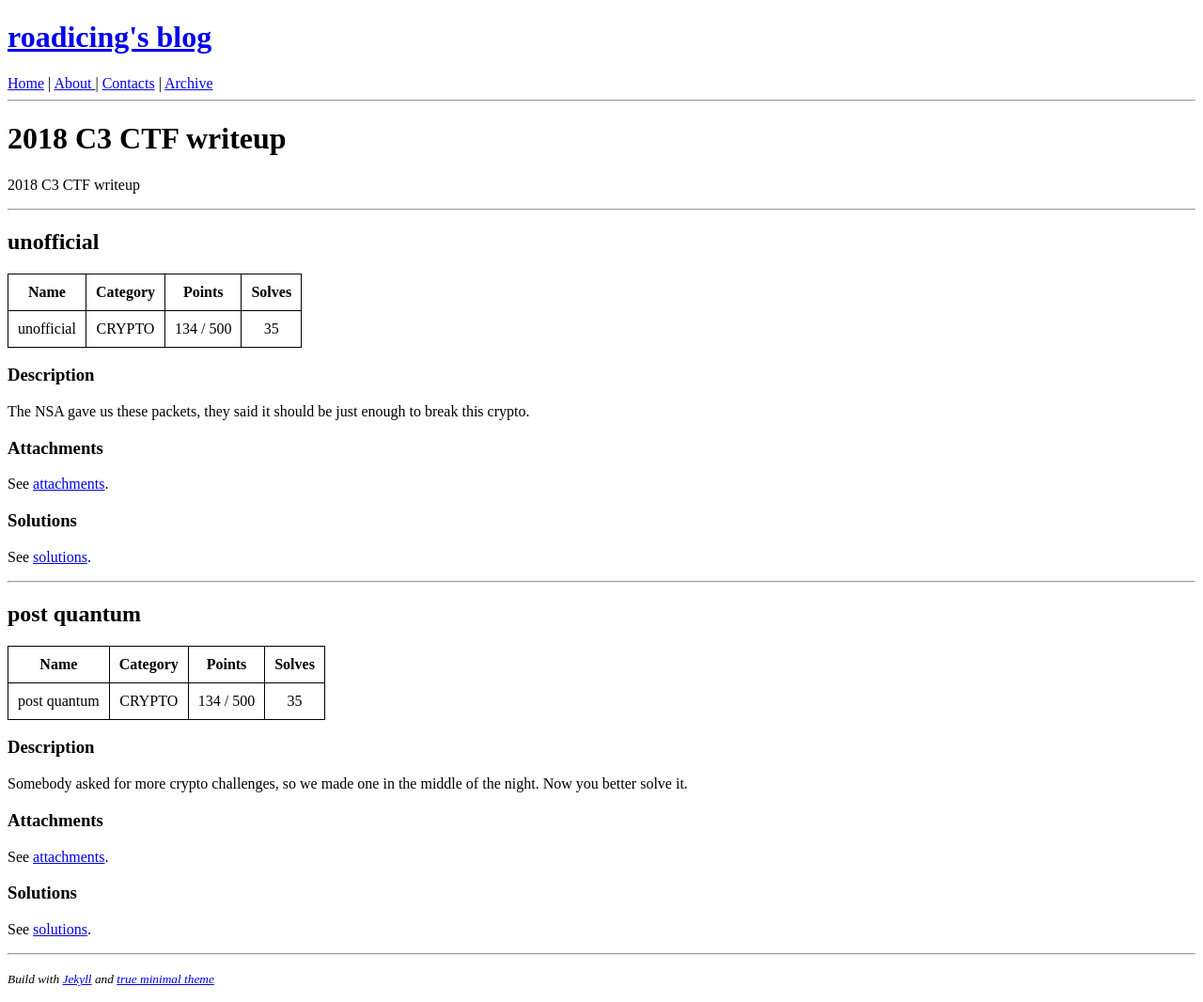
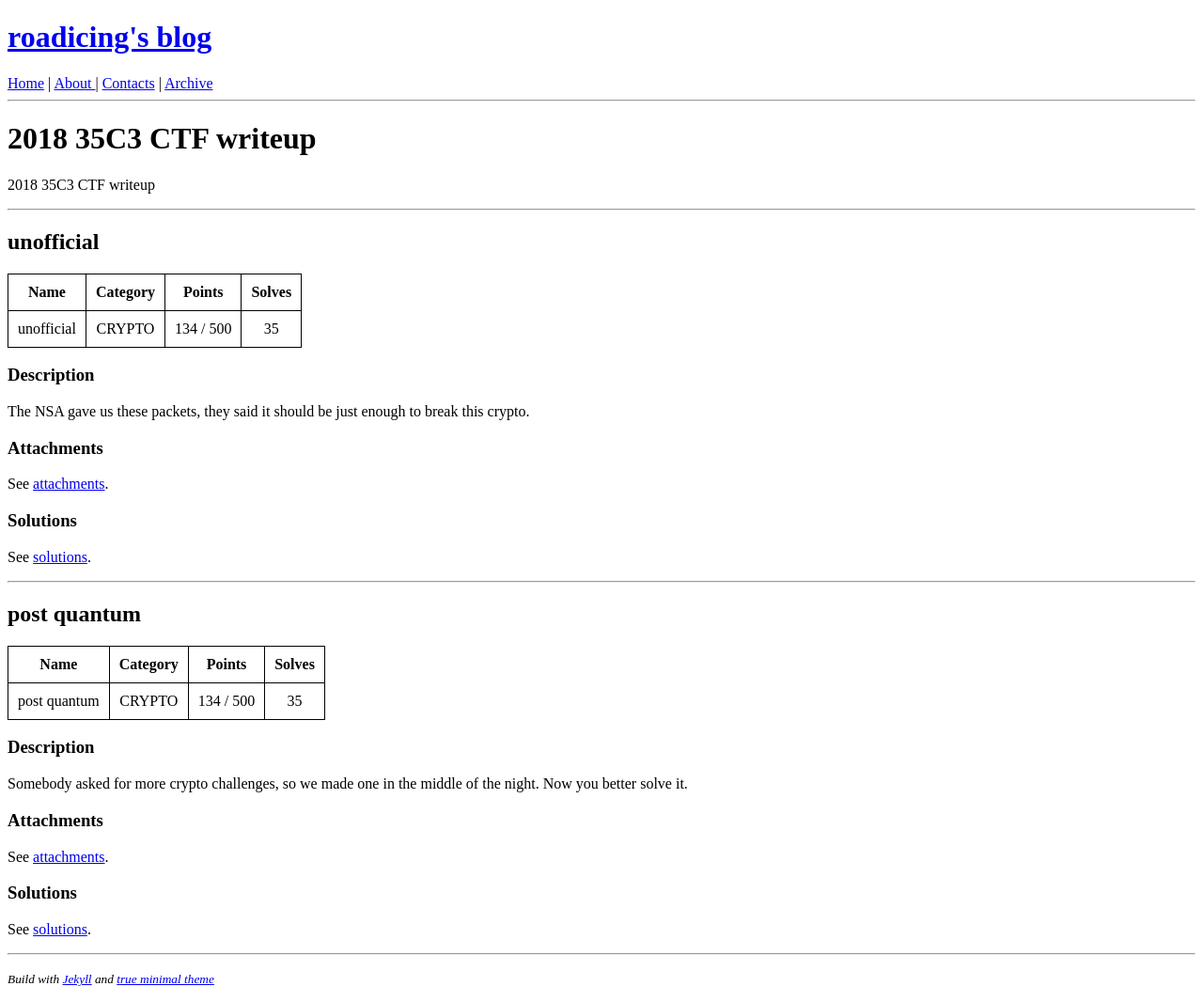
Before and after one commit to Roadicing/Roadicing.github.io, a Jekyll site: the page built from _posts/2018-12-31-35c3ctf-writeup.md, in a window 1280 px wide. Shown: the whole page at 94% size. Built offline with Jekyll 4.4.1, drawn with Linux system fonts in a browser that asks for light colours; part of the change alters nothing that is shown.

Commit message:
Update and rename 2018-12-31-c3ctf-writeup.md to 2018-12-31-35c3ctf-writeup.md

```diff
--- a/_posts/2018-12-31-c3ctf-writeup.md
+++ b/_posts/2018-12-31-35c3ctf-writeup.md
@@ -1,10 +1,10 @@
 ---
 layout: post
-title:  "2018 C3 CTF writeup"
+title:  "2018 35C3 CTF writeup"
 date:   2018-12-31 23:19:44 +0800
 ---
 
-2018 C3 CTF writeup
+2018 35C3 CTF writeup
 
 ***
 
@@ -18,10 +18,10 @@ date:   2018-12-31 23:19:44 +0800
 > The NSA gave us these packets, they said it should be just enough to break this crypto.
 
 ### Attachments
-See [attachments](https://github.com/roadicing/ctf-writeups/tree/main/2018/c3ctf/unofficial/attachments).
+See [attachments](https://github.com/roadicing/ctf-writeups/tree/main/2018/35c3ctf/unofficial/attachments).
 
 ### Solutions
-See [solutions](https://github.com/roadicing/ctf-writeups/tree/main/2018/c3ctf/unofficial/solutions).
+See [solutions](https://github.com/roadicing/ctf-writeups/tree/main/2018/35c3ctf/unofficial/solutions).
 
 ***
 
@@ -35,7 +35,7 @@ See [solutions](https://github.com/roadicing/ctf-writeups/tree/main/2018/c3ctf/u
 > Somebody asked for more crypto challenges, so we made one in the middle of the night. Now you better solve it.
 
 ### Attachments
-See [attachments](https://github.com/roadicing/ctf-writeups/tree/main/2018/c3ctf/post-quantum/attachments).
+See [attachments](https://github.com/roadicing/ctf-writeups/tree/main/2018/35c3ctf/post-quantum/attachments).
 
 ### Solutions
-See [solutions](https://github.com/roadicing/ctf-writeups/tree/main/2018/c3ctf/post-quantum/solutions).
+See [solutions](https://github.com/roadicing/ctf-writeups/tree/main/2018/35c3ctf/post-quantum/solutions).
```
